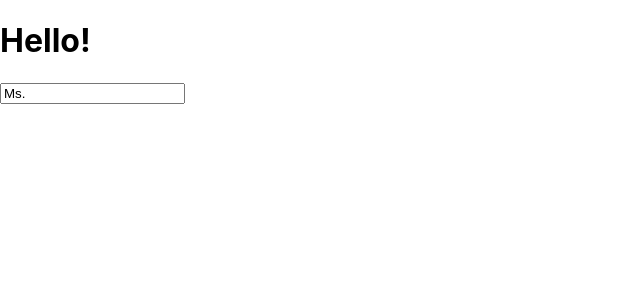
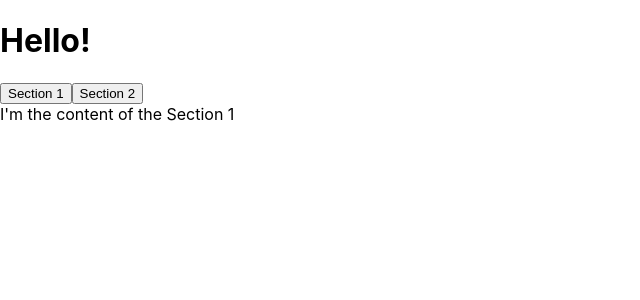
Before and after one commit to rkdls8268/react_hooks, a React (Create React App) app in the folder react_hooks/: page / in a window 1280 px wide. Shown: the top 300 px of the page, without its empty margins (0-640 px from the left). Built offline with nearby package versions, Linux system fonts and the light colour scheme.

Commit message:
add: useTabs

```diff
--- /dev/null
+++ b/react_hooks/src/hooks/useTabs.js
@@ -0,0 +1,43 @@
+import React, { useState } from 'react';
+// import ReactDOM from "react-dom";
+
+const content = [
+    {
+        tab: "Section 1",
+        content: "I'm the content of the Section 1"
+    },
+    {
+        tab: "Section 2",
+        content: "I'm the content of the Section 2"
+    },
+]
+
+const useTabs = (initialTab, allTabs) => {
+    // Hook은 컴포넌트 최상에어서 호출되어야 한다.
+    const [currentIndex, setCurrentIndex] = useState(initialTab);
+    // allTabs에 내용이 없거나 배열이 아닐 경우 리턴
+    console.log(initialTab, ", allTabs: ", allTabs);
+    if (!allTabs || !Array.isArray(allTabs)) {
+        return;
+    }
+    // const [currentIndex, setCurrentIndex] = useState(initialTab);
+    // 현재 선택한 탭의 content 얻기 (선택한 content의 인덱스 얻기)
+    return {
+        currentItem: allTabs[currentIndex],
+        changeItem: setCurrentIndex
+    }
+};
+
+const App = () => {
+    console.log(content[0]);
+    const {currentItem, changeItem} = useTabs(0, content); // content 배열의 첫 번째 요소 (즉, section 1)
+    return (
+        <div>
+            <h1>Hello!</h1>
+            {content.map((section, index) => (<button onClick={() => changeItem(index)}>{section.tab}</button>))}
+            <div>{currentItem.content}</div>
+        </div>
+    );
+}
+
+export default App;
--- a/react_hooks/src/index.js
+++ b/react_hooks/src/index.js
@@ -2,7 +2,7 @@ import React from 'react';
 import ReactDOM from 'react-dom';
 import './index.css';
 // import App from './App';
-import App from './hooks/useInput';
+import App from './hooks/useTabs';
 import reportWebVitals from './reportWebVitals';
 
 ReactDOM.render(
```
